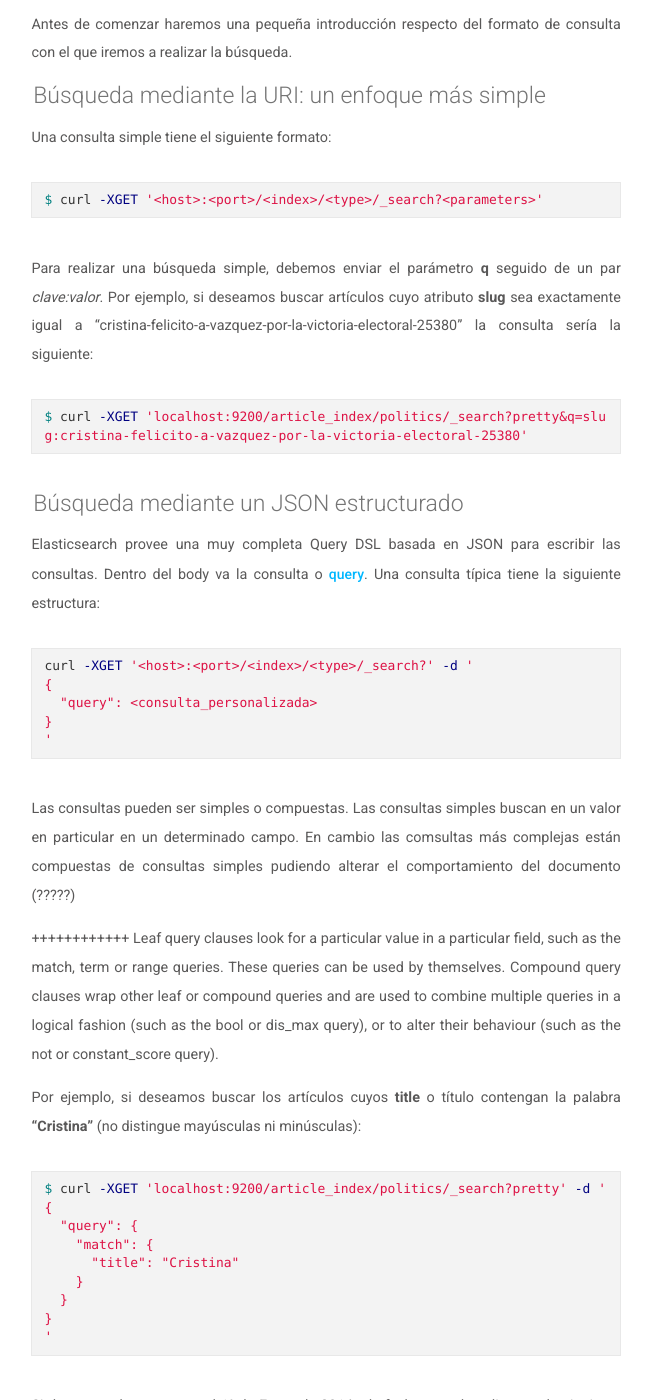
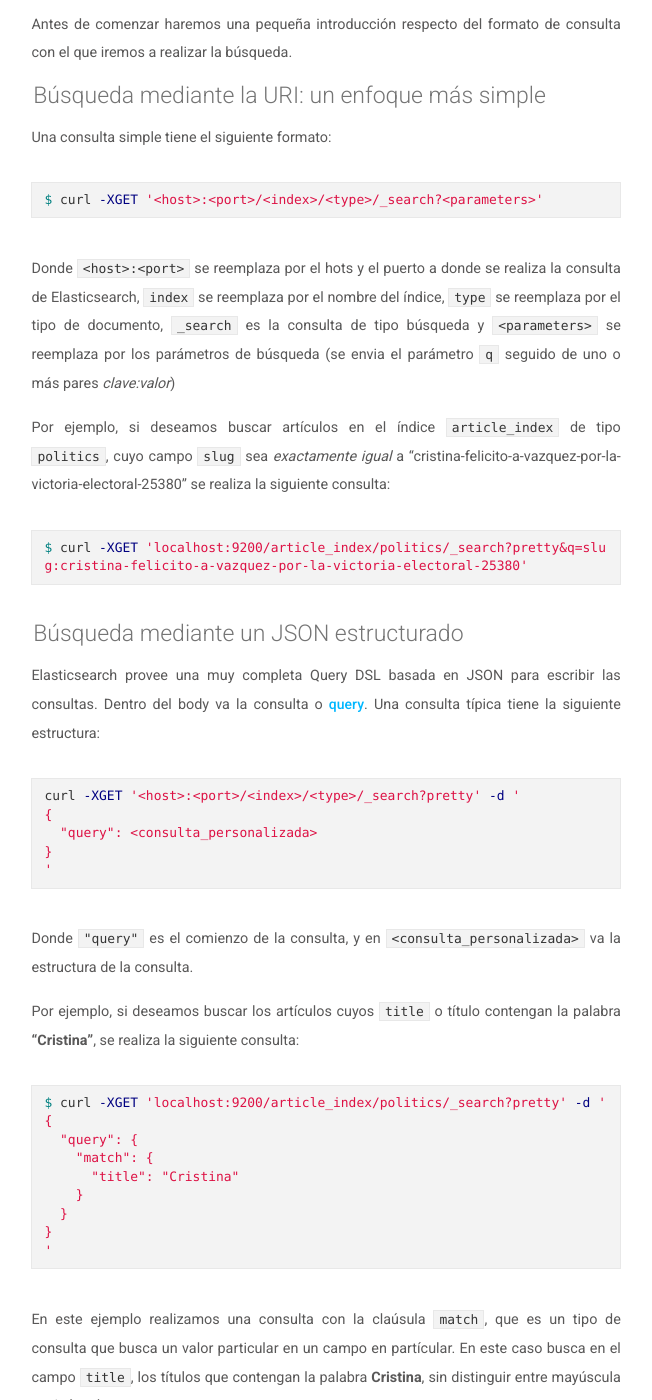
Before and after one commit to Desarrollo-CeSPI/desarrollo-cespi.github.io, a Jekyll site: the page built from _posts/2016-05-06-elasticsearch-module_3.md, in a window 1280 px wide and 1400 px high, scrolled down 3566 px. Shown: the whole window, without its empty margins (294-946 px from the left). Built offline with Jekyll 4.4.1, drawn with Linux system fonts in a browser that asks for light colours; nearby versions of some CDN libraries; some of the changed text lies outside the part shown.

Commit message:
se mejoró en algunas redacciones

```diff
--- a/_posts/2016-05-06-elasticsearch-module_3.md
+++ b/_posts/2016-05-06-elasticsearch-module_3.md
@@ -70,9 +70,9 @@
 {% endhighlight %}
 
 > NOTA
-> La línea final debe terminar con \n (enter)
+> La línea final debe terminar con un salto de línea
 
-El archivo va a estar conformado por *n* líneas. Cada línea es un documento JSON, y por lo tanto acepta una estructura JSON válida. Una línea puede ser un **request** o un **action**. ¿Qué relación existe entre un **action** y un **request**? Por cada **request** existe un **action** correspondiente.
+El archivo va a estar conformado por *n* líneas. Cada línea es un documento JSON, y por lo tanto acepta una estructura JSON válida. Una línea empieza con un **action** y continua con un **request**, es decir, el archivo sigue ese orden. ¿Qué relación existe entre un **action** y un **request**? Por cada **request** existe un **action** correspondiente.
 
 Un **action** define qué tipo de operación se va a realizar, siendo estas `create`, `index`, `delete` o `update`.
 La **metadata** incluye información del `_index`, el `_type` y el `_id` del documento al cual se le va a ejecutar la operación.
@@ -129,13 +129,13 @@
 
 Una consulta simple tiene el siguiente formato:
 
-
 {% highlight bash %}
 $ curl -XGET '<host>:<port>/<index>/<type>/_search?<parameters>'
 {% endhighlight %}
 
+Donde `<host>:<port>` se reemplaza por el hots y el puerto a donde se realiza la consulta de Elasticsearch, `index` se reemplaza por el nombre del índice, `type` se reemplaza por el tipo de documento, `_search` es la consulta de tipo búsqueda y `<parameters>` se reemplaza por los parámetros de búsqueda (se  envia el parámetro `q` seguido de uno o más pares *clave:valor*)
 
-Para realizar una búsqueda simple, debemos enviar el parámetro **q** seguido de un par *clave:valor*. Por ejemplo, si deseamos buscar artículos cuyo atributo **slug** sea  exactamente igual a "cristina-felicito-a-vazquez-por-la-victoria-electoral-25380" la consulta sería la siguiente:
+Por ejemplo, si deseamos buscar artículos en el índice `article_index` de tipo `politics`, cuyo campo `slug` sea  *exactamente igual* a "cristina-felicito-a-vazquez-por-la-victoria-electoral-25380" se realiza la siguiente consulta:
 
 {% highlight bash %}
 $ curl -XGET 'localhost:9200/article_index/politics/_search?pretty&q=slug:cristina-felicito-a-vazquez-por-la-victoria-electoral-25380'
@@ -149,20 +149,17 @@
 
 
 {% highlight bash %}
-curl -XGET '<host>:<port>/<index>/<type>/_search?' -d '
+curl -XGET '<host>:<port>/<index>/<type>/_search?pretty' -d '
 {
   "query": <consulta_personalizada>
 }
 '
 {% endhighlight %}
 
-Las consultas pueden ser simples o compuestas. Las consultas simples buscan en un valor en particular en un determinado campo. En cambio las comsultas más complejas están compuestas de consultas simples pudiendo alterar el comportamiento del documento (?????)
+Donde `"query"` es el comienzo de la consulta, y en `<consulta_personalizada>` va la estructura de la consulta.
 
-++++++++++++
-Leaf query clauses look for a particular value in a particular field, such as the match, term or range queries. These queries can be used by themselves.
-Compound query clauses wrap other leaf or compound queries and are used to combine multiple queries in a logical fashion (such as the bool or dis_max query), or to alter their behaviour (such as the not or constant_score query).
 
-Por ejemplo, si deseamos buscar los artículos cuyos **title** o título contengan la palabra **"Cristina"** (no distingue mayúsculas ni minúsculas):
+Por ejemplo, si deseamos buscar los artículos cuyos `title` o título contengan la palabra **"Cristina"**, se realiza la siguiente consulta:
 
 {% highlight bash %}
 $ curl -XGET 'localhost:9200/article_index/politics/_search?pretty' -d '
@@ -176,19 +173,4 @@
 '
 {% endhighlight %}
 
-Si deseamos buscar entre el 1° de Enero de 2014 y la fecha actual, realizamos la siguiente consulta:
-
-{% highlight bash %}
-curl -XGET 'localhost:9200/article_index/politics/_search?pretty' -d '
-{
-  "query" : {
-    "range" : {
-      "created_at" : {
-        "gt" : "2014-01-01T00:00:00",
-        "lt" : "now"
-      }
-    }
-  }
-}'
-
-{% endhighlight %}
+En este ejemplo realizamos una consulta con la claúsula `match`, que es un tipo de consulta que busca un valor particular en un campo en partícular. En este caso busca en el campo `title`, los títulos que contengan la palabra **Cristina**, sin distinguir entre mayúscula y minúsculas.
```
